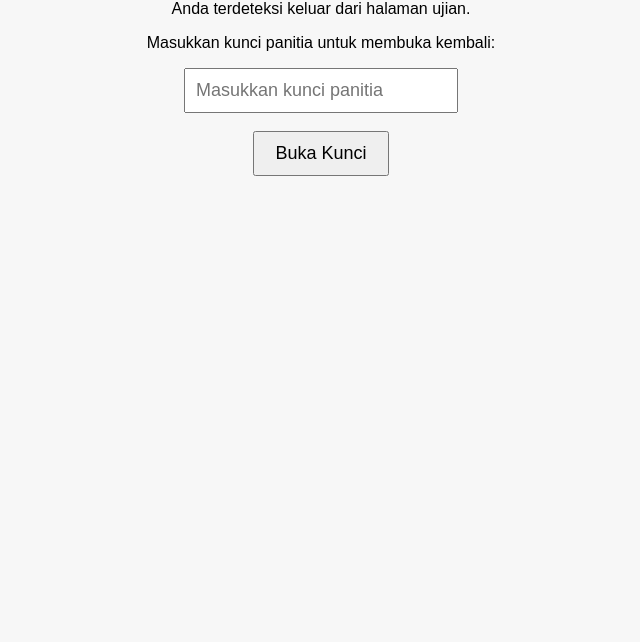
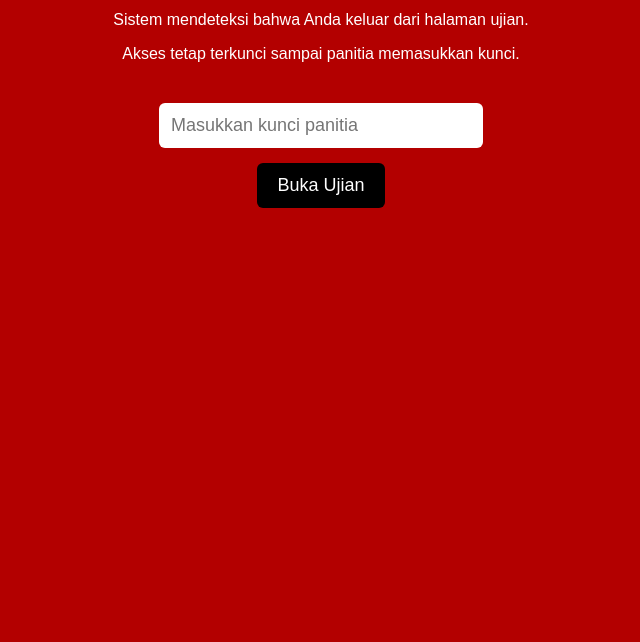
Before and after one commit to smksatriakendari07-blip/SENI-BUDAYA-KELAS-X, a plain HTML site: page index.html in a window 1280 px wide. Shown: the part 158-800 px from the top of the page, without its empty margins (319-959 px from the left). Drawn offline with Linux system fonts and the light colour scheme.

Commit message:
Update index.html

```diff
--- a/index.html
+++ b/index.html
@@ -3,71 +3,63 @@
 <head>
 <meta charset="UTF-8">
 <meta name="viewport" content="width=device-width, initial-scale=1.0">
-<title>Ujian Terkunci</title>
+<title>HALAMAN UJIAN TERKUNCI</title>
 
 <style>
     body {
+        background: #b30000;
+        color: white;
         font-family: Arial, sans-serif;
-    background: #f7f7f7;
         text-align: center;
-    margin-top: 100px;
+        padding-top: 80px;
     }
-#lockScreen {
-    display: none;
+    #panel {
+        margin-top: 40px;
     }
     input {
-    padding: 10px;
+        padding: 12px;
         font-size: 18px;
-    width: 250px;
+        width: 80%;
+        max-width: 300px;
+        border-radius: 6px;
+        border: none;
     }
     button {
-    padding: 10px 20px;
+        margin-top: 15px;
+        padding: 12px 20px;
         font-size: 18px;
+        border: none;
+        background: black;
+        color: white;
+        border-radius: 6px;
         cursor: pointer;
     }
 </style>
-
 </head>
 <body>
 
-<div id="lockScreen">
-    <h1 style="color:red">HALAMAN TERKUNCI</h1>
-    <p>Anda terdeteksi keluar dari halaman ujian.</p>
-    <p>Masukkan kunci panitia untuk membuka kembali:</p>
+<h1>⚠️ HALAMAN UJIAN TERKUNCI</h1>
+<p>Sistem mendeteksi bahwa Anda keluar dari halaman ujian.</p>
+<p>Akses tetap terkunci sampai panitia memasukkan kunci.</p>
 
-    <input type="password" id="kunciInput" placeholder="Masukkan kunci panitia">
-    <br><br>
-    <button onclick="bukaKunci()">Buka Kunci</button>
-    <p id="notif" style="color:red; font-weight:bold;"></p>
+<div id="panel">
+    <input type="password" id="kunci" placeholder="Masukkan kunci panitia">
+    <br>
+    <button onclick="bukaUjian()">Buka Ujian</button>
 </div>
 
 <script>
-// ------------------------------
-// Cek apakah sudah dibuka panitia
-// ------------------------------
-if (localStorage.getItem("isUnlocked") === "true") {
-    // Jika sudah dibuka panitia → langsung kembali ke ujian
-    window.location.href = "ujian.html";
+function bukaUjian() {
+    const pass = document.getElementById("kunci").value;
+
+    // Sandi panitia (boleh diganti)
+    const kunciPanitia = "SMK2024";
+
+    if (pass === kunciPanitia) {
+        // MASUKKAN LINK GOOGLE FORM DI SINI ⬇⬇⬇
+        window.location.href = "https://docs.google.com/forms/d/e/ISI_LINK_FORM_ANDA/viewform";
     } else {
-    // Jika belum dibuka → tampilkan halaman terkunci
-    document.getElementById("lockScreen").style.display = "block";
-}
-
-// ------------------------------
-// Fungsi untuk buka kunci
-// ------------------------------
-function bukaKunci() {
-    let input = document.getElementById("kunciInput").value;
-    let kunciBenar = "PANITIA123"; // 👉 Ganti sandi sesuai kebutuhan
-
-    if (input === kunciBenar) {
-        // Simpan status bahwa panitia sudah membuka
-        localStorage.setItem("isUnlocked", "true");
-
-        // Masuk kembali ke halaman ujian
-        window.location.href = "ujian.html";
-    } else {
-        document.getElementById("notif").innerText = "❌ Kunci salah!";
+        alert("Kunci salah! Hubungi panitia.");
     }
 }
 </script>
```
Lines whose indentation alone changed are shown as unchanged.
